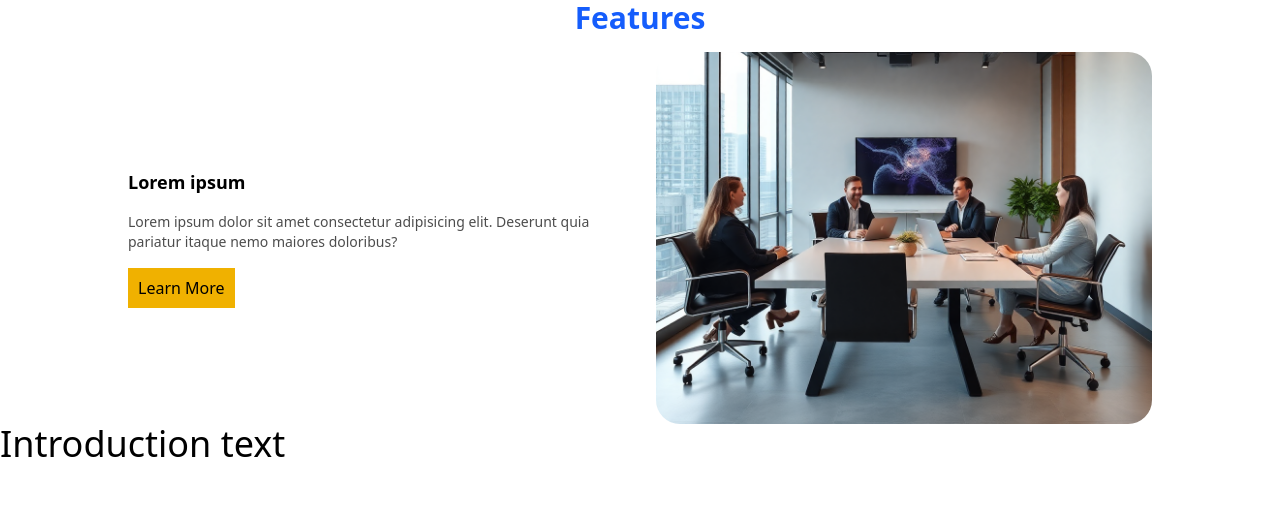
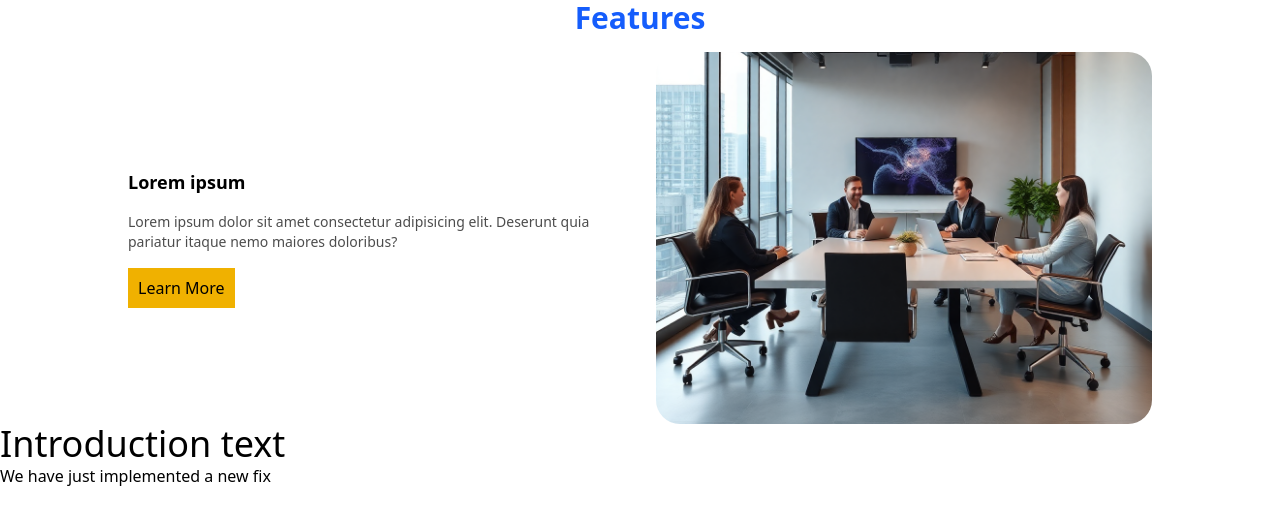
Before and after one commit to Turing-Tech-LLC-dev/ENSG-C1-Tailwind, a website: page features.html in a window 1280 px wide. Drawn offline with Linux system fonts and the light colour scheme.

```diff
--- a/features.html
+++ b/features.html
@@ -32,6 +32,10 @@
         Introduction text
     </p>
 
+    <div>
+        We have just implemented a new fix
+    </div>
+
     <br><br><br>
 
 </body>
```
Also changed, not shown: css/output.css.
